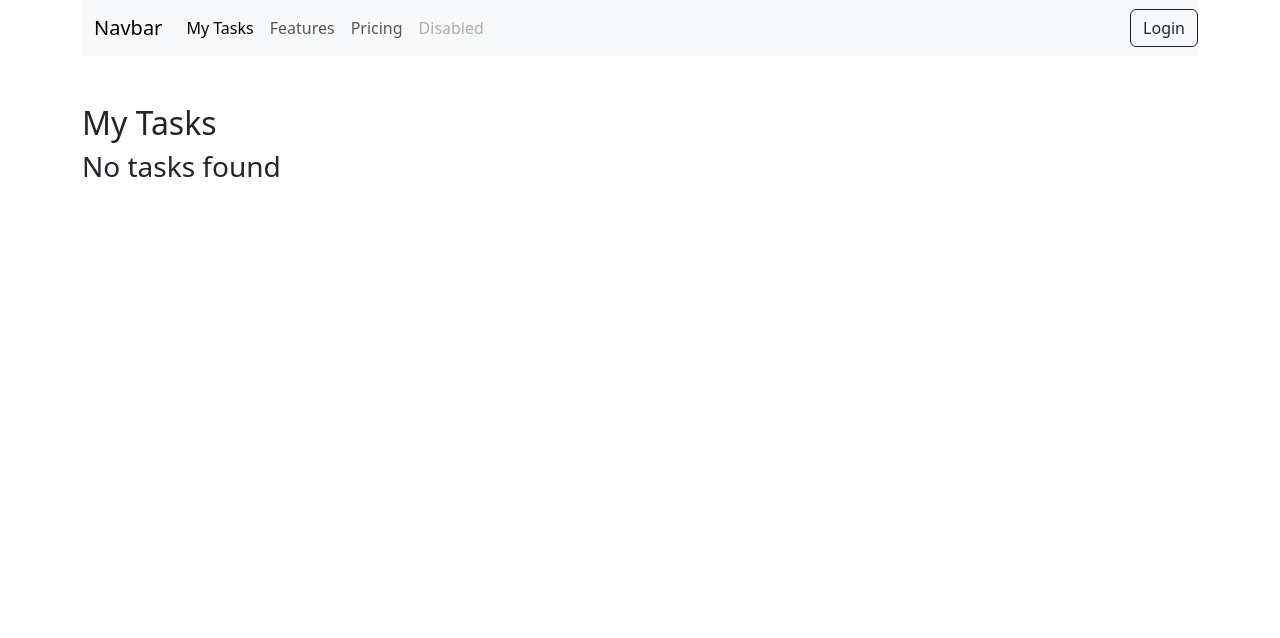
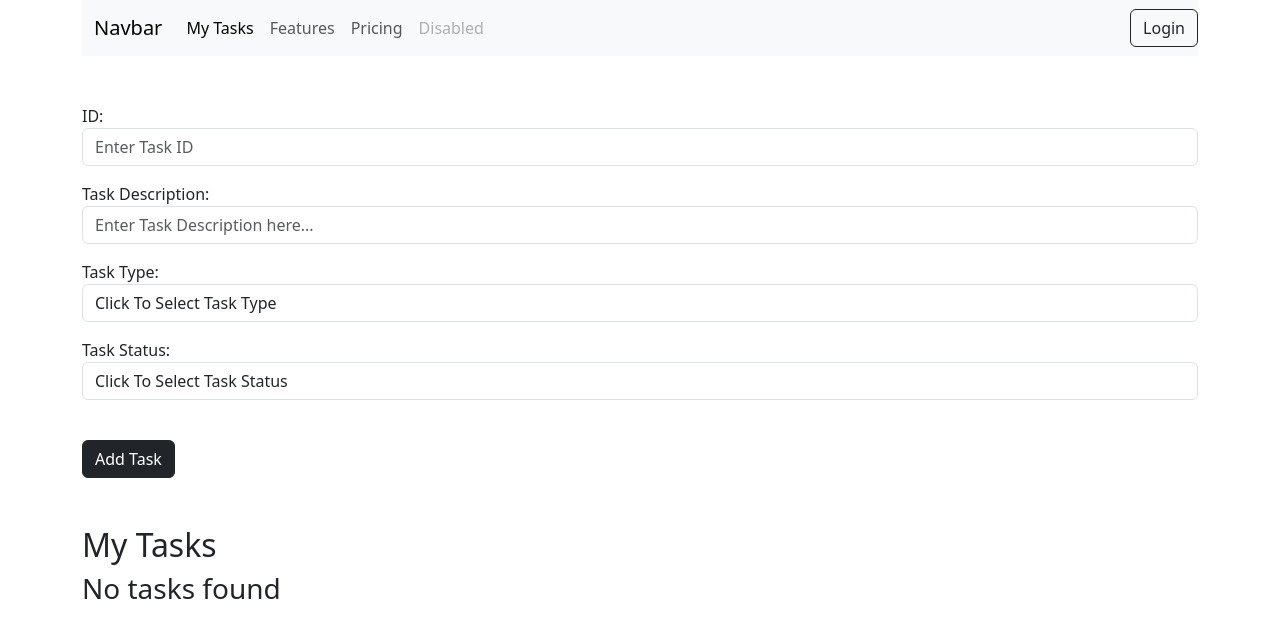
Before and after one commit to TonyIvanoff/time_tracker, a Django app: page /task_tracker/ in a window 1280 px wide. Shown: the top 638 px of the page. Run offline with Django 5.2, Linux system fonts and the light colour scheme; data that the repository does not hold is empty.

Commit message:
created create task form with redirect to task_detail

```diff
--- a/tracker/task_tracker/templates/task_tracker/index.html
+++ b/tracker/task_tracker/templates/task_tracker/index.html
@@ -4,6 +4,40 @@
 
 <body>
     <div class="container">
+        <form action="" method="post">
+            {% csrf_token %}
+            <div class="form-group mb-3">
+                <label for="task_id">ID:</label><br>
+                <input class="form-control" type="text" id="task_id" name="task_id" required placeholder="Enter Task ID">
+            </div>
+            <div class="form-group mb-3">
+                <label for="description">Task Description:</label><br>
+                <input class="form-control" type="text" id="description" name="description" placeholder="Enter Task Description here...">
+            </div>
+            <div class="form-group mb-3">
+                <label for="type">Task Type:</label>
+                <select class="form-control" id="type" name="type">
+                    <option selected>Click To Select Task Type</option>
+                    <option value="p">Production</option>
+                    <option value="n">Non-production</option>
+                </select>
+            </div>
+            <div class="form-group mb-3">
+                <label for="status">Task Status:</label>
+                <select class="form-control" id="status" name="status">
+                    <option selected>Click To Select Task Status</option>
+                    <option value="w">Waiting</option>
+                    <option value="s">Started</option>
+                    <option value="p">Paused</option>
+                    <option value="c">Completed</option>
+                </select>
+            </div><br>
+            <button class="btn btn-dark" type="submit">Add Task</button>
+
+
+        </form>
+        <br><br>
+
         <h2>My Tasks</h2>
         {% if tasks %}
 
--- a/tracker/task_tracker/views.py
+++ b/tracker/task_tracker/views.py
@@ -7,24 +7,33 @@ from django.utils.timezone import make_aware
 
 
 def index(request):
-    num_tasks = Task.objects.all().count()
-    # Get the sorting field and order from query parameters
-    sort_by = request.GET.get('sort_by', 'created_at')  # Default to 'created_at'
-    order = request.GET.get('order', 'asc')  # Default to ascending order
+    if request.method == 'POST':
+        # Get form data
+        task_id = request.POST.get('task_id')
+        description = request.POST.get('description')
+        task_type = request.POST.get('type')
+        status = request.POST.get('status')
 
-    # Determine the sorting order
-    if order == 'desc':
-        sort_by = f'-{sort_by}'  # Add '-' for descending order
+        # Validate required fields
+        if task_id and task_type and status:
+            # Create a new task
+            task = Task.objects.create(
+                task_id=task_id,
+                description=description,
+                type=task_type,
+                status=status
+            )
+            # Redirect to the task detail page
+            return redirect('task_detail', pk=task.pk)
 
-     #Fetch and sort tasks
-    tasks = Task.objects.all().order_by(sort_by)
-
+    # Handle GET request or invalid form submission
+    tasks = Task.objects.all().order_by('-created_at')
     context = {
         'tasks': tasks,
         'current_sort_by': request.GET.get('sort_by', 'created_at'),
         'current_order': request.GET.get('order', 'asc'),
     }
-    return render(request, 'task_tracker/index.html', context=context)
+    return render(request, 'task_tracker/index.html', context)
 
 
 from django.shortcuts import render, get_object_or_404, redirect
@@ -54,22 +63,3 @@ def task_detail(request, pk):
 
     comments = task.comments.all()  # Fetch all comments for the task
     return render(request, 'task_tracker/task_detail.html', {'task': task, 'comments': comments})
-
-def create_task(request):
-    if request.method == 'POST':
-        task_id = request.POST.get('task_id')
-        description = request.POST.get('description')
-        type = request.POST.get('type')
-        status = request.POST.get('status')
-
-        task = Task(
-            task_id=task_id,
-            description=description,
-            type=type,
-            status=status,
-            created_at=timezone.now()
-        )
-        task.save()
-        return redirect('task_detail', pk=task.pk)
-
-    return render(request, 'task_tracker/index.html')
```
Also changed, not shown: tracker/task_tracker/templates/task_tracker/create_task.html (deleted).
